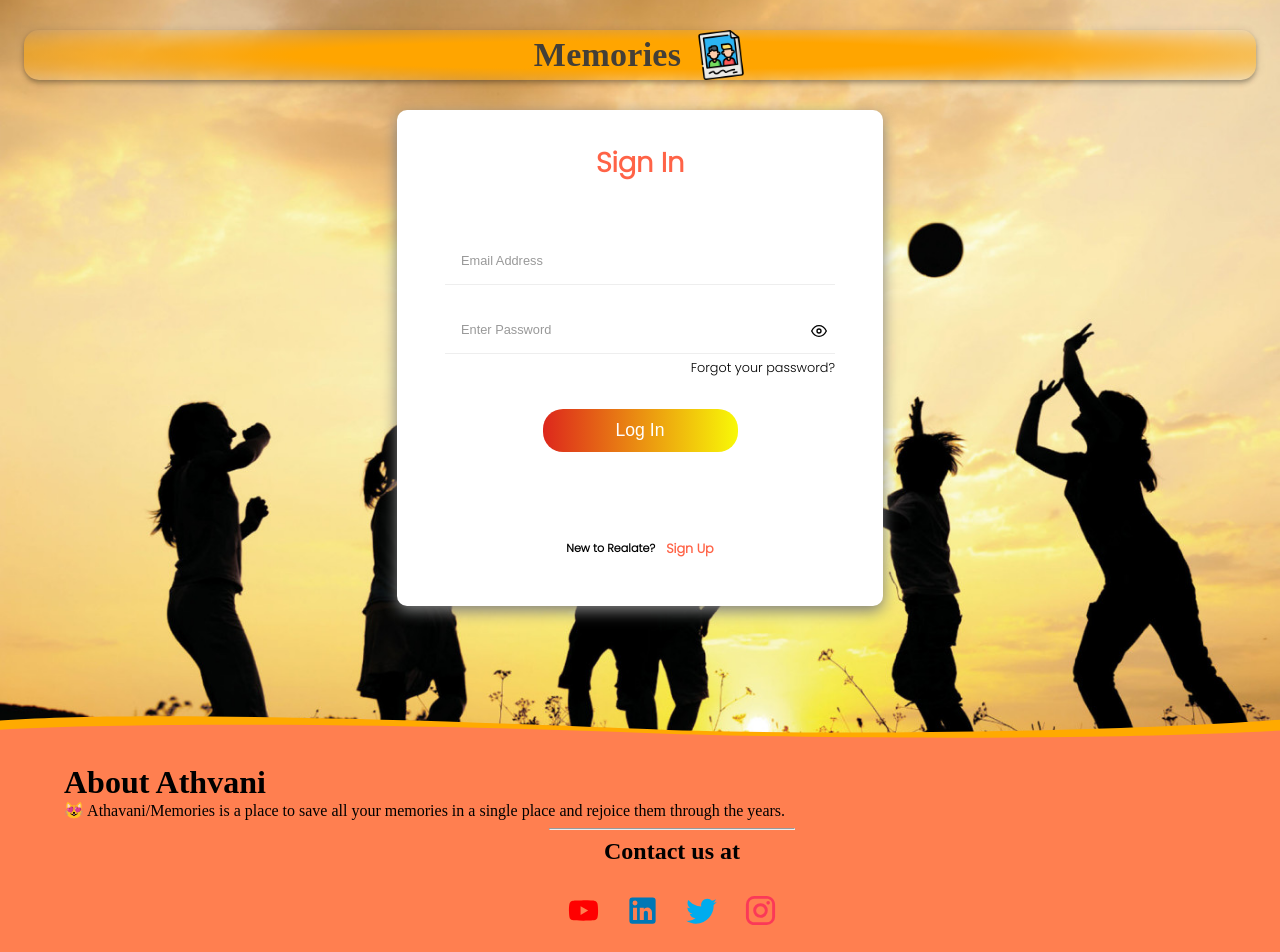
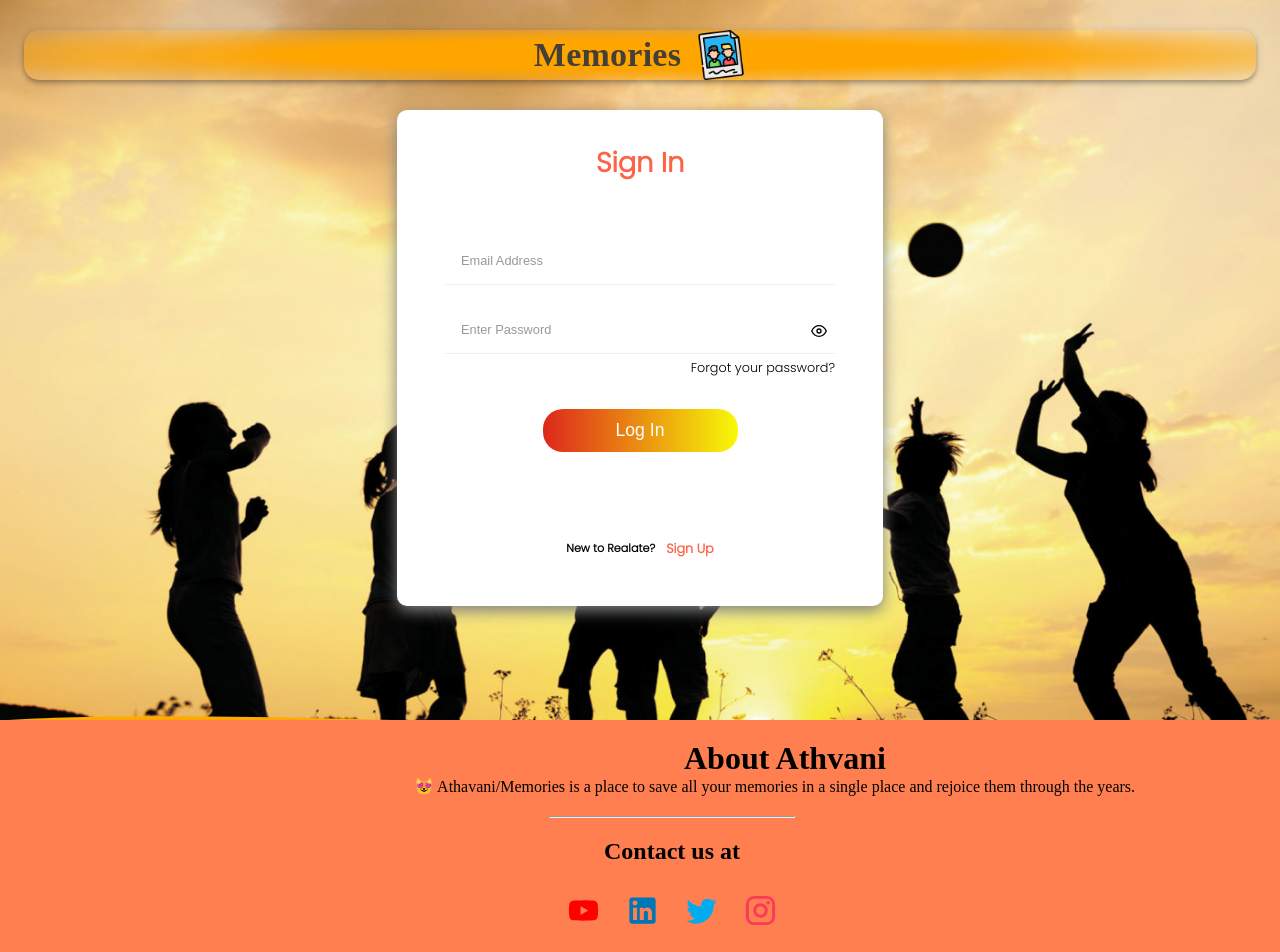
Before and after one commit to Tejas1510/Athavani, a React (Create React App) app in the folder client/: page /signin in a window 1280 px wide. Shown: the top 952 px of the page. Built offline with nearby package versions, Linux system fonts and the light colour scheme; no server answers; a web font is replaced by a local one.

Commit message:
Improved Footer (#194)
Changed the Alignment of the footer to center.

Co-authored-by: Tarun Singh <72211121+indianus24@users.noreply.github.com>

```diff
--- a/client/src/components/Footer/Footer.js
+++ b/client/src/components/Footer/Footer.js
@@ -38,16 +38,16 @@ function Footer() {
             >
               <h1
                 class="text-uppercase"
-                style={{ marginBottom: "0px", marginTop: "0px" }}
+                style={{ marginBottom: "0px", marginTop: "20px", marginLeft: "620px" }}
               >
                 <b class="footer-class">About Athvani</b>
               </h1>
-              <p style={{ marginBottom: "0px", marginTop: "0px" }}>
+              <p style={{ marginBottom: "0px", marginTop: "0px", marginLeft: "350px" }}>
                 😻 Athavani/Memories is a place to save all your memories in a
                 single place and rejoice them through the years.
               </p>
 
-              <hr style={{ width: "20%", alignItems: "center" }}></hr>
+              <hr style={{ width: "20%", alignItems: "center", marginBottom: "20px", marginTop: "20px" }}></hr>
               <h2
                 style={{
                   textAlign: "center",
```
